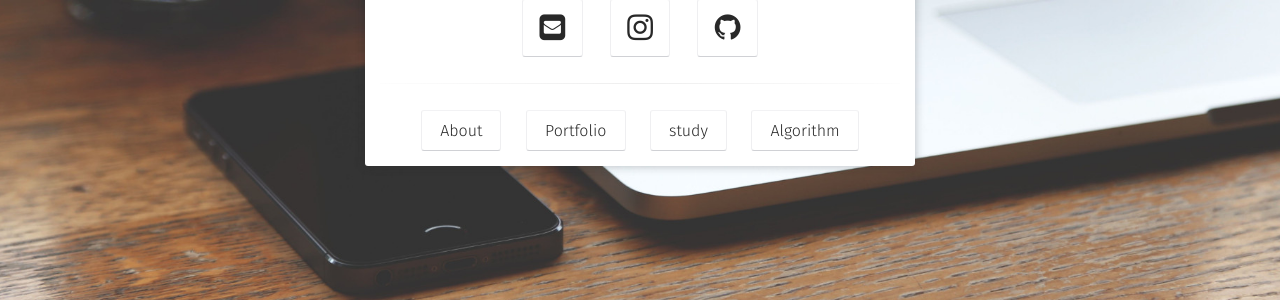
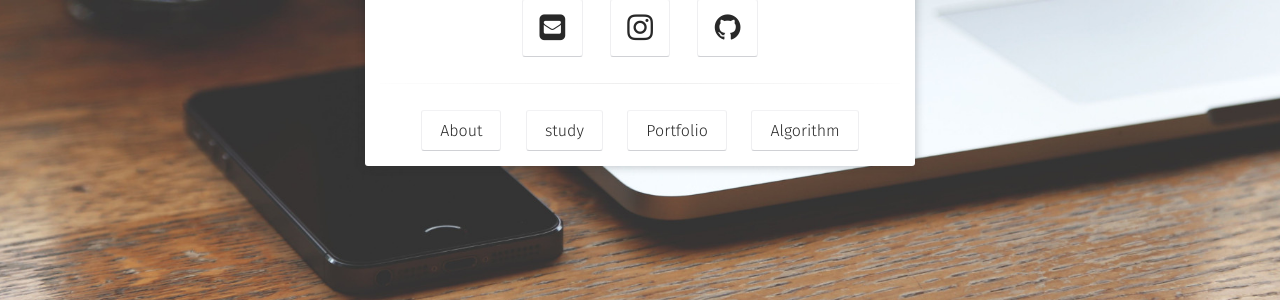
Before and after one commit to Psolmin/Psolmin.github.io, a Jekyll site: the page built from index.html, in a window 1280 px wide. Shown: the part 523-823 px from the top of the page. Built offline with Jekyll 4.4.1, drawn with Linux system fonts in a browser that asks for light colours; some web fonts are replaced.

Commit message:
Update home.html

```diff
--- a/_layouts/home.html
+++ b/_layouts/home.html
@@ -35,11 +35,11 @@ layout: compress
                          <a class="btn zoombtn" href="{{ site.url }}/about">
                          About
                          </a>
+                         <a class="btn zoombtn" href="{{ site.url }}/study">
+                         study
+                         </a>
                          <a class="btn zoombtn" href="{{ site.url }}/projects">
                          Portfolio
-                         </a>
-                         <a class="btn zoombtn" href="{{ site.url }}/study">
-                         study
                          </a>
 			 <a class="btn zoombtn" href="{{ site.url }}/algorithm">
                          Algorithm
```
